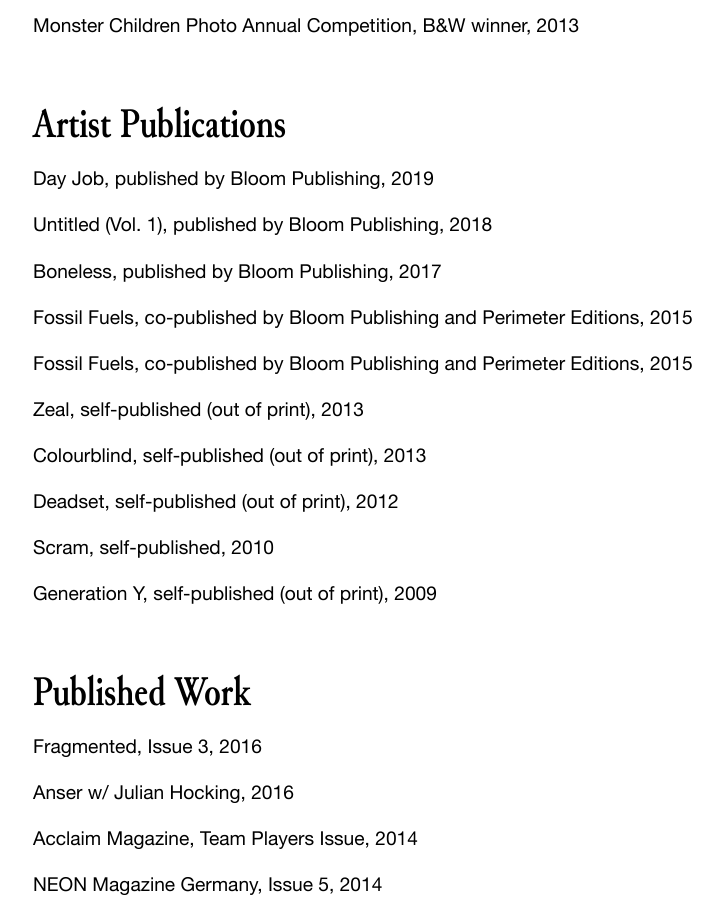
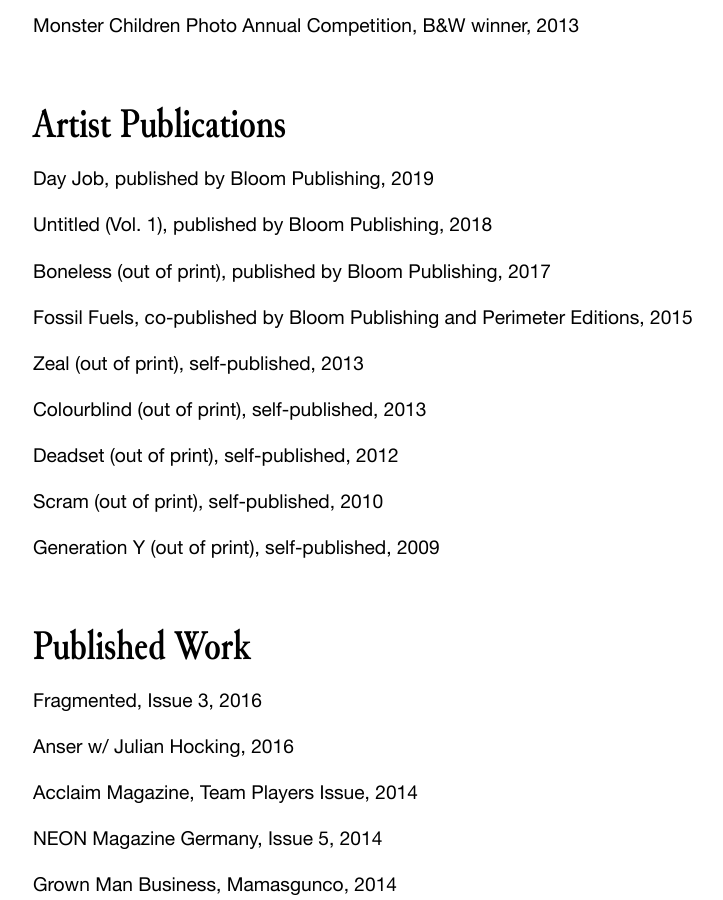
Before and after one commit to lloydstubber/lloydstubber--siteleaf, a Jekyll site: the page built from index.md, in a window 1280 px wide and 900 px high, scrolled down 2985 px. Shown: the whole window, without its empty margins (232-955 px from the left). Built offline with Jekyll 4.4.1, drawn with Linux system fonts in a browser that asks for light colours.

Commit message:
Updated Index

```diff
--- a/index.md
+++ b/index.md
@@ -90,21 +90,19 @@ Day Job, published by Bloom Publishing, 2019
 
 Untitled (Vol. 1), published by Bloom Publishing, 2018
 
-Boneless, published by Bloom Publishing, 2017
+Boneless (out of print), published by Bloom Publishing, 2017
 
 Fossil Fuels, co-published by Bloom Publishing and Perimeter Editions, 2015
 
-Fossil Fuels, co-published by Bloom Publishing and Perimeter Editions, 2015
+Zeal (out of print), self-published, 2013
 
-Zeal, self-published (out of print), 2013
+Colourblind (out of print), self-published, 2013
 
-Colourblind, self-published (out of print), 2013
+Deadset (out of print), self-published, 2012
 
-Deadset, self-published (out of print), 2012
+Scram (out of print), self-published, 2010
 
-Scram, self-published, 2010
-
-Generation Y, self-published (out of print), 2009
+Generation Y (out of print), self-published, 2009
 
 ## Published Work
 
```
